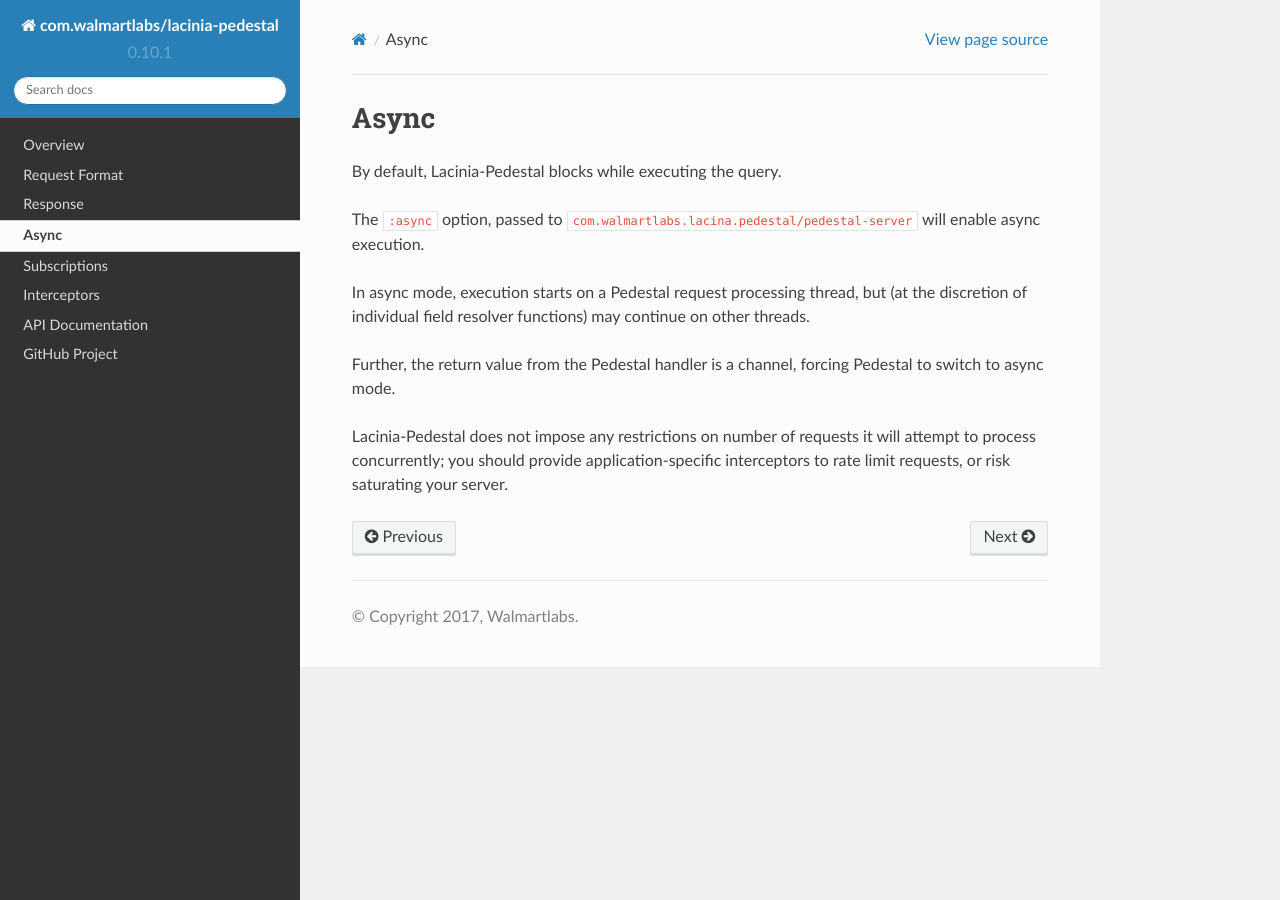
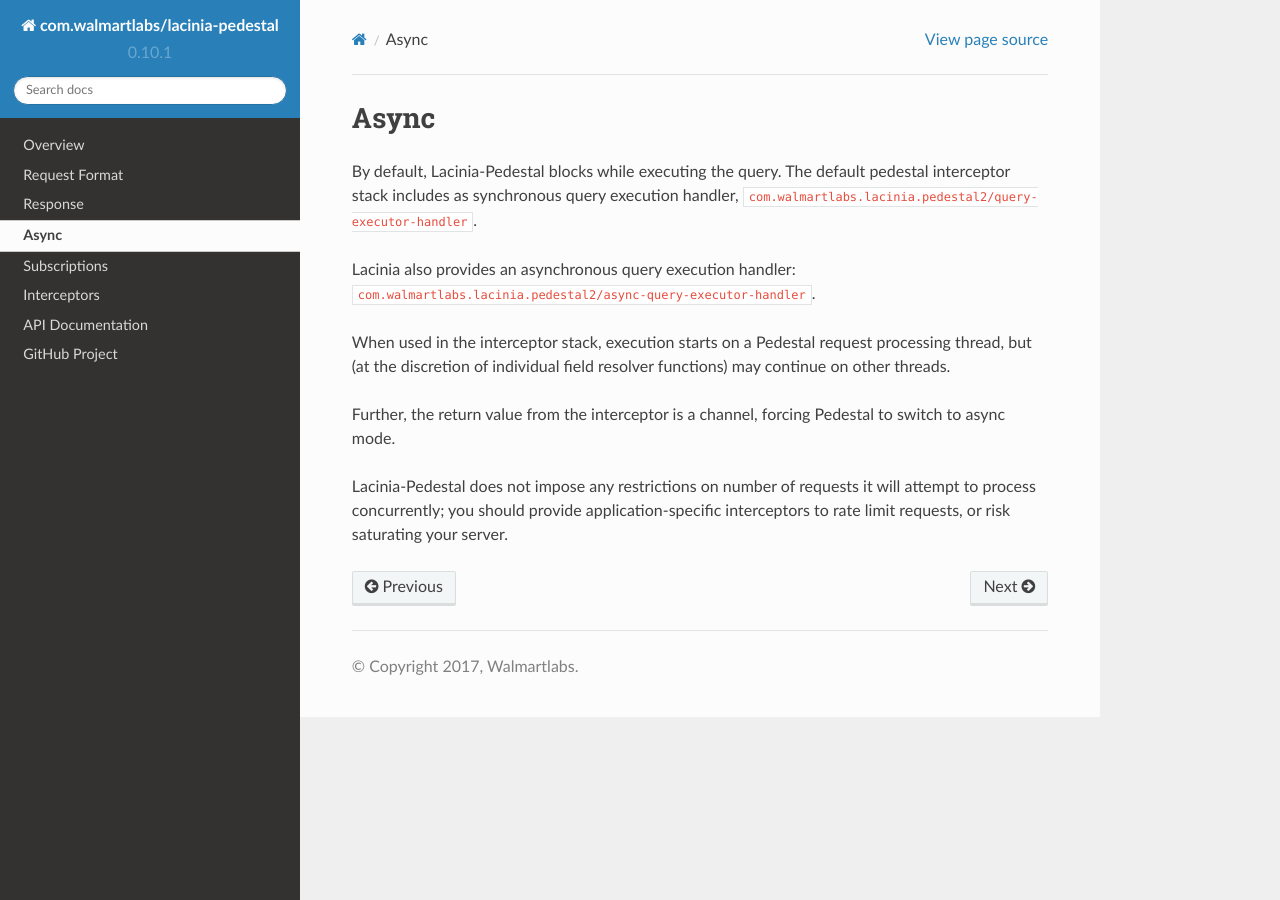
Before and after one commit to walmartlabs/lacinia-pedestal, a Sphinx documentation site: the page built from docs/async.rst, in a window 1280 px wide. Built offline with Sphinx 7.4.7 and the Read the Docs theme 2.0.0, drawn with Linux system fonts in a browser that asks for light colours.

Commit message:
update docs with pedestal2

```diff
--- a/docs/async.rst
+++ b/docs/async.rst
@@ -1,18 +1,20 @@
 Async
 =====
 
-By default, Lacinia-Pedestal blocks while executing the query.
+By default, Lacinia-Pedestal blocks while executing the query. The default
+pedestal interceptor stack includes as synchronous query execution handler,
+``com.walmartlabs.lacinia.pedestal2/query-executor-handler``.
 
-The ``:async`` option, passed to ``com.walmartlabs.lacina.pedestal/pedestal-server``
-will enable async execution.
+Lacinia also provides an asynchronous query execution handler:
+``com.walmartlabs.lacinia.pedestal2/async-query-executor-handler``.
 
-In async mode, execution starts on a Pedestal request processing thread,
-but (at the discretion of individual field resolver functions) may
-continue on other threads.
+When used in the interceptor stack, execution starts on a Pedestal request
+processing thread, but (at the discretion of individual field resolver
+functions) may continue on other threads.
 
-Further, the return value from the Pedestal handler is a channel, forcing
-Pedestal to switch to async mode.
+Further, the return value from the interceptor is a channel, forcing Pedestal to
+switch to async mode.
 
-Lacinia-Pedestal does not impose any restrictions on number of requests it will attempt
-to process concurrently; you should provide application-specific
+Lacinia-Pedestal does not impose any restrictions on number of requests it will
+attempt to process concurrently; you should provide application-specific
 interceptors to rate limit requests, or risk saturating your server.
--- a/docs/request.rst
+++ b/docs/request.rst
@@ -3,7 +3,7 @@ Request Format
 
 Clients may send either a HTTP GET or HTTP POST request to execute a query.
 
-In both cases, the request path will (by default) be ``/graphql``.
+In both cases, the request path will (by default) be ``/api``.
 
 GET
 ---
--- a/docs/subscriptions.rst
+++ b/docs/subscriptions.rst
@@ -50,7 +50,7 @@ the client is lost due to a network partition, or when the streamer passes nil t
 Configuration
 -------------
 
-Subscriptions are enabled using the options map passed to ``com.walmartlabs.lacina.pedestal/pedestal-service``.
+Subscriptions are enabled using the options map passed to ``com.walmartlabs.lacinia.pedestal2/default-service``.
 
 The following keys are used:
 
```
Also changed, not shown: other parts of docs/subscriptions.rst (+1 -1 lines), docs/interceptors.rst (+8 -5 lines), docs/overview.rst (+12 -4 lines).
